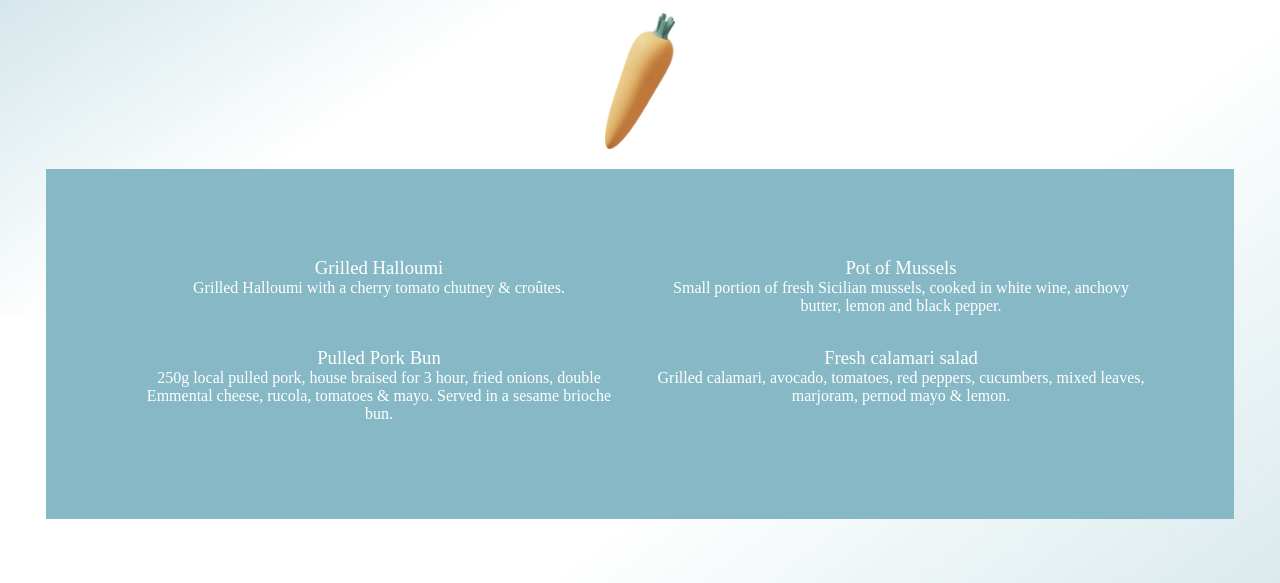
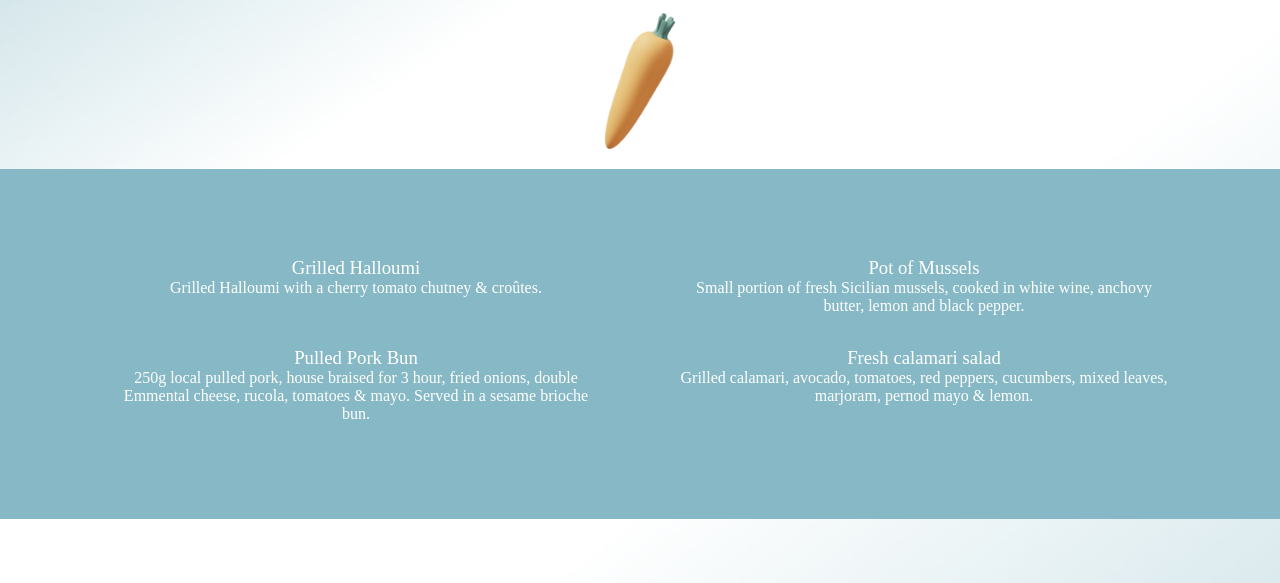
Before and after one commit to KarolisDavli/beesrecipes, a website built with webpack: page dist/index.html in a window 1280 px wide. Both pictures are taken after a click on the item "Menu". Shown: the part 304-887 px from the top of the page. Built offline with nearby package versions, Linux system fonts and the light colour scheme.

Commit message:
Complete two pages

```diff
--- a/src/styles/features.css
+++ b/src/styles/features.css
@@ -3,6 +3,7 @@
   height: 350px;
   padding: 3.5rem;
   color: #fff;
+  width: 100%;
 }
 
 .feature-block {
--- a/src/styles/menu.css
+++ b/src/styles/menu.css
@@ -23,3 +23,9 @@
   gap: 2rem;
   margin: 2rem;
 }
+
+.menu-list div {
+  display: flex;
+  flex-direction: column;
+  align-items: center;
+}
```
